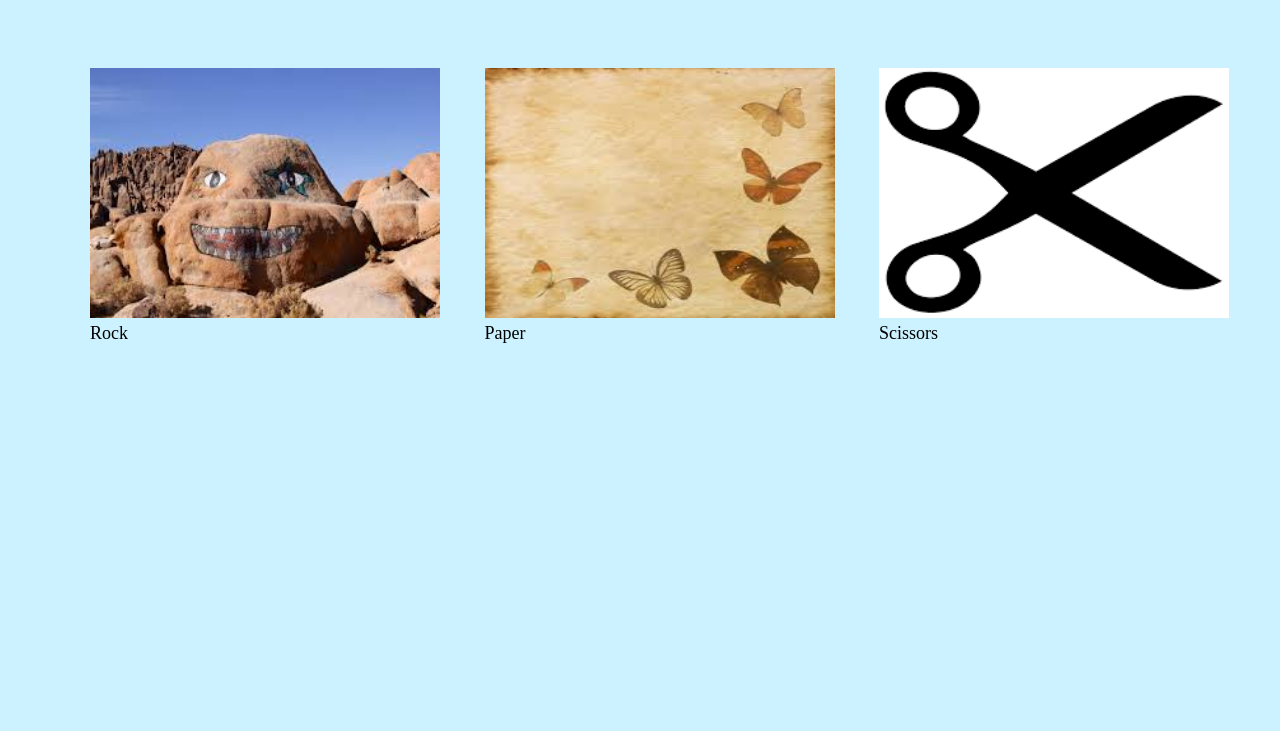
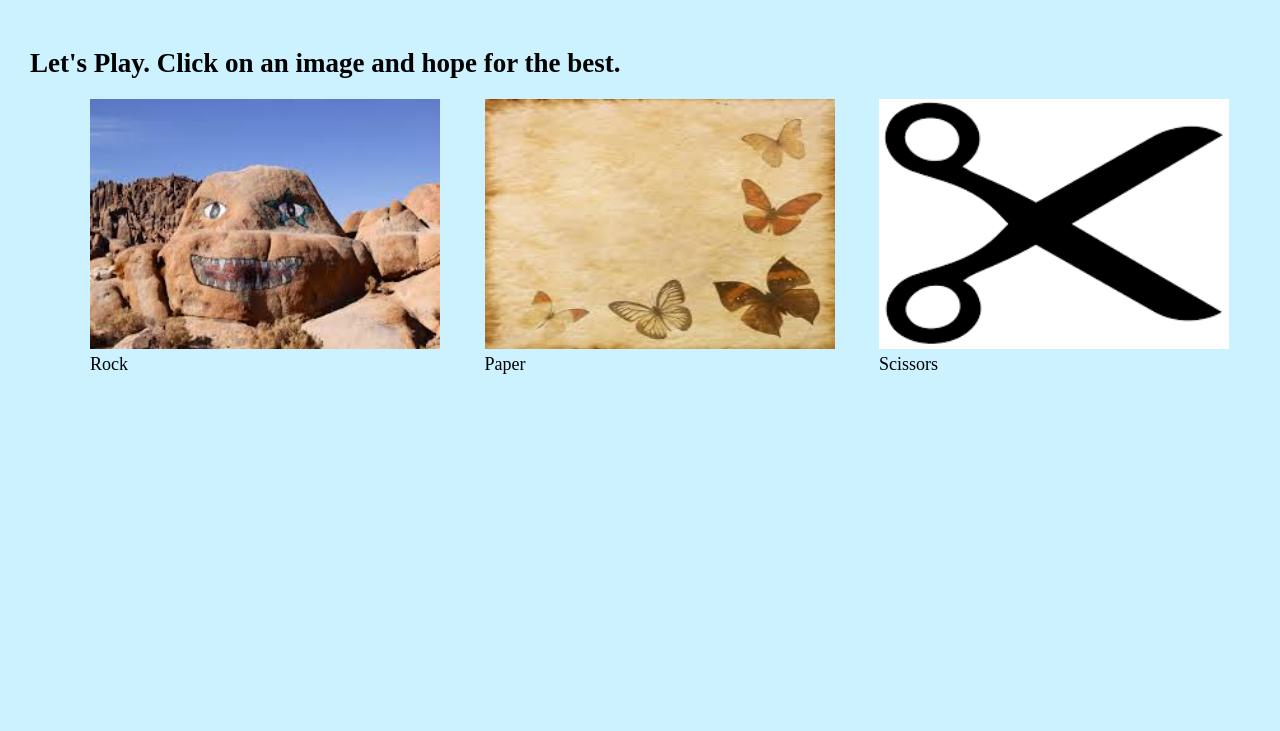
Before and after one commit to micey969/RPS-Game, a plain HTML site: page index.html in a window 1280 px wide. Shown: the part 69-800 px from the top of the page. Drawn offline with nearby package versions, Linux system fonts and the light colour scheme.

Commit message:
update index

```diff
--- a/index.html
+++ b/index.html
@@ -12,6 +12,7 @@
 			</header>
 			<div class="container">
 				<div class="content">
+					<h2> Let's Play. Click on an image and hope for the best.</h2>
 					<div id= "first">
 						<img id="rock" src="rock.jpeg">
 						<p> Rock </p>
```
